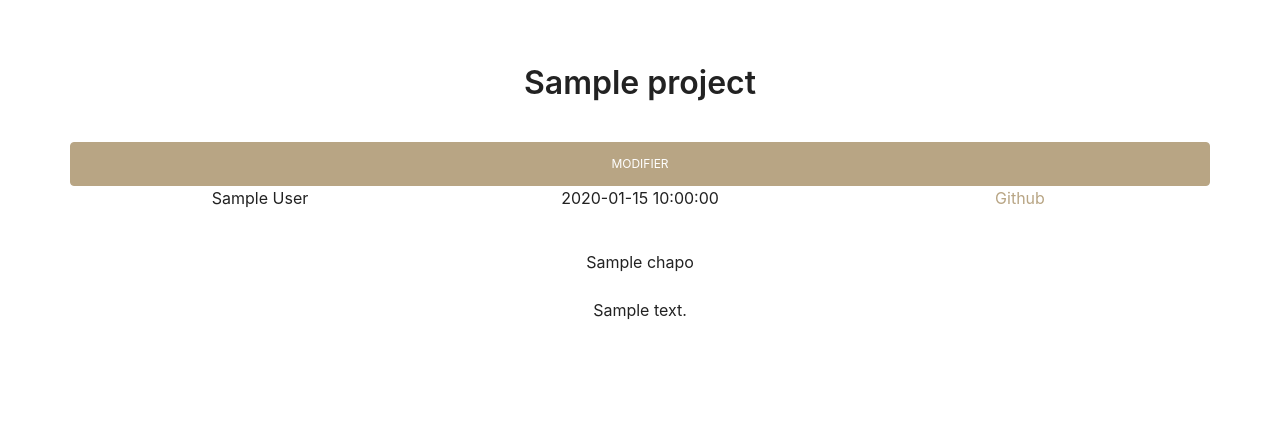
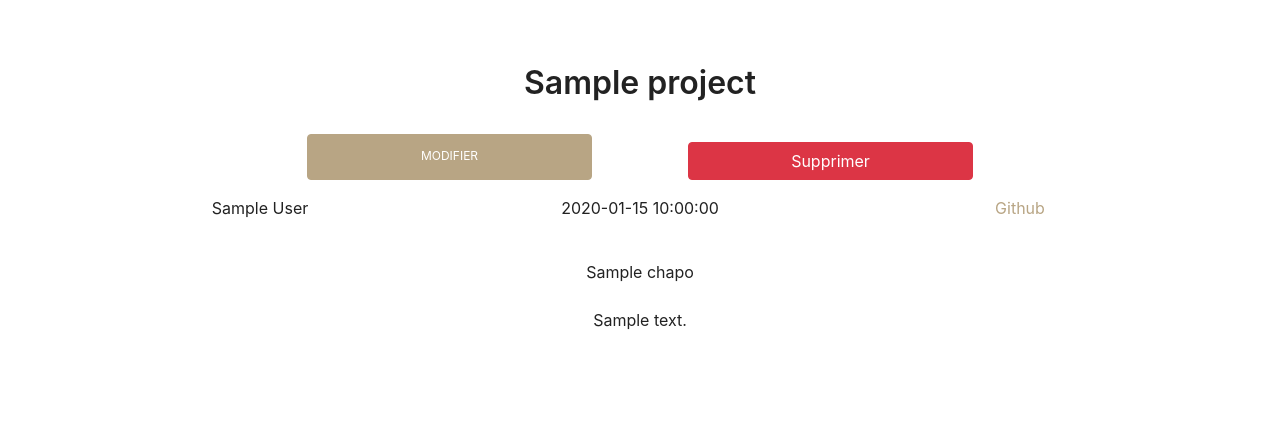
Before and after one commit to nicolasrll/blog, a PHP site: template template/back/project.html.twig in a window 1280 px wide. Shown: the part 676-1102 px from the top of the page. Run offline with PHP 8.4, Linux system fonts and the light colour scheme; the template is opened without the code that fills it: most values are stand-ins (such as "Sample title", 1, 10 or a date in 2020); some libraries are stand-ins or nearby versions.

Commit message:
feat #6 : creating the deletion of a project
issue #6

```diff
--- a/template/back/project.html.twig
+++ b/template/back/project.html.twig
@@ -3,11 +3,12 @@
 {% block content %}
     <section class="container text-center">
         <article class="row justify-content-center">
-            <header class="col-12 mb-4">
+            <header class="col-12 mb-3">
                 <h1>{{ project.title }}</h1>
                 <p class="{{ classValue }}">{{ flashbag }}</p>
             </header>
-            <a class="btn btn-primary btn-block" href="/admin/project/edit?id={{ project.id }}" role="button">Modifier</a>
+            <a class="btn btn-primary btn-block col-3 mx-auto mx-sm-5 mb-3" href="/admin/project/edit?id={{ project.id }}" role="button">Modifier</a>
+            <a class="btn btn-danger btn-block col-3 mx-auto mx-sm-5 mb-3" href="/admin/project/delete?id={{ project.id }}" role="button">Supprimer</a>
             <p class="col-sm-4">{{ project.author }}</p>
             <p class=" col-sm-4">{{ project.dateUpdated }}</p>
             <p class="col-sm-4"><a href="{{ project.linkToProject
```
Also changed, not shown: src/Controller/Admin/ProjectController.php (+18 -0 lines).
